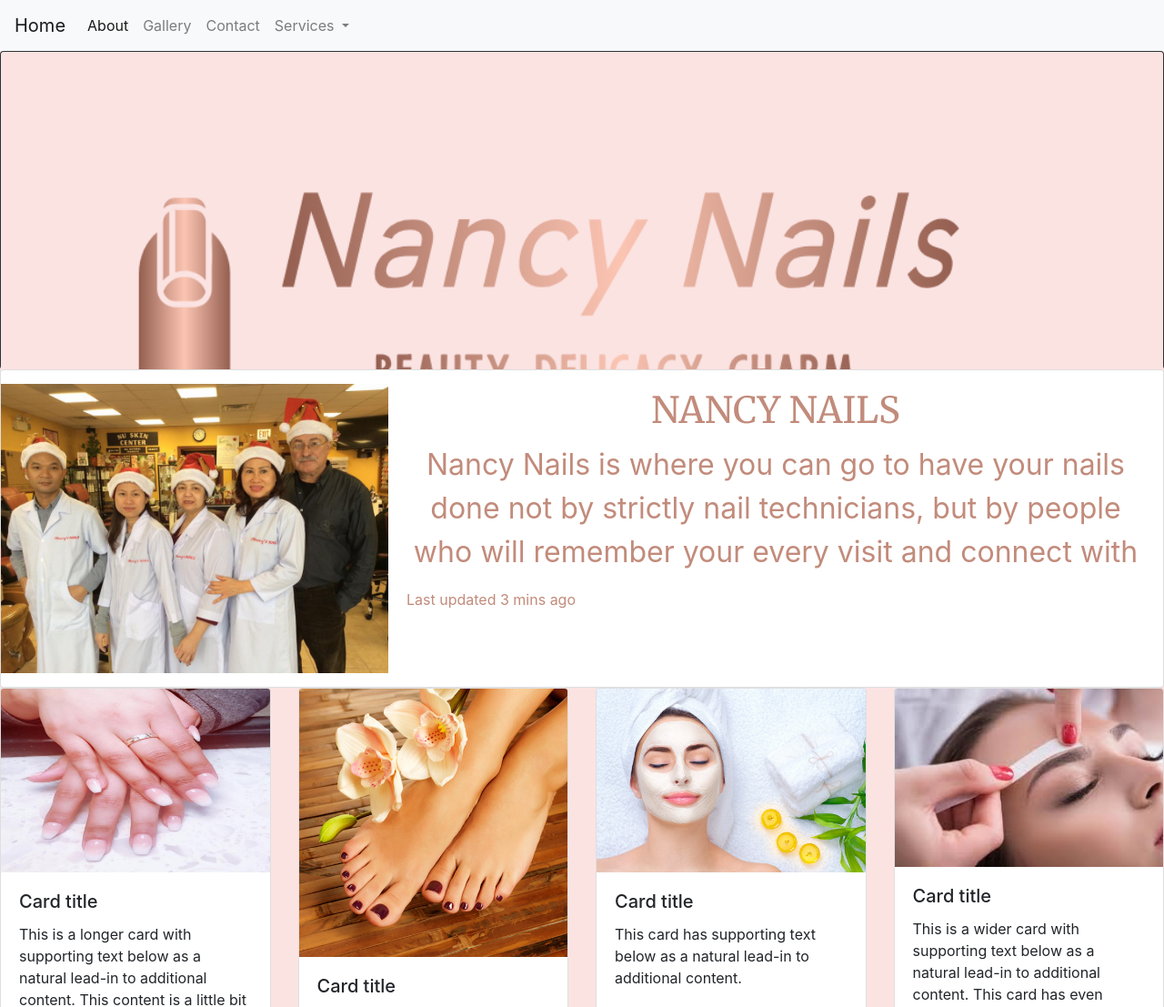
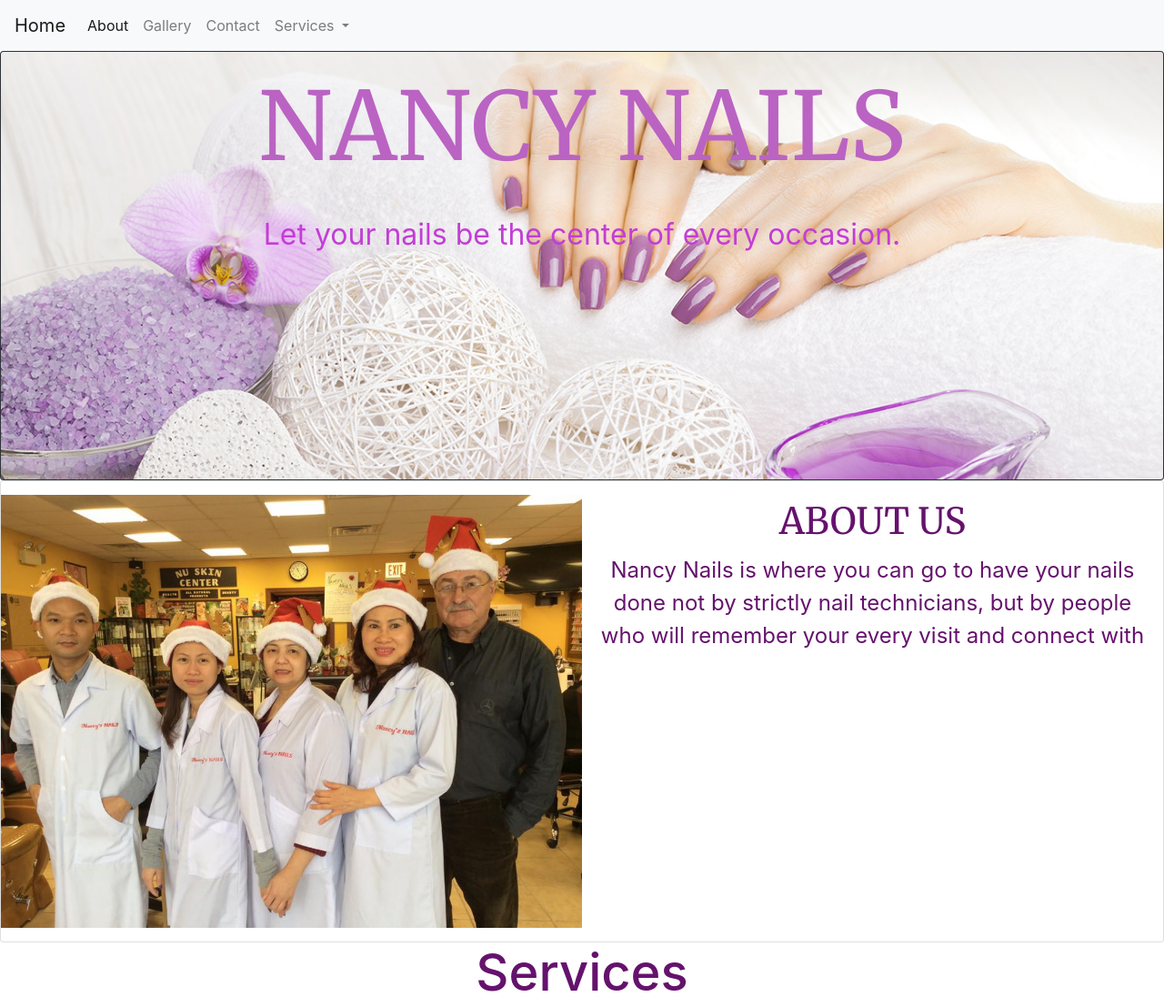
Before and after one commit to NoemiR/Nail-Salon, a plain HTML site: page index.html in a window 1280 px wide. Shown: the top 1107 px of the page at 91% size. Drawn offline with nearby package versions, Linux system fonts and the light colour scheme; a web font is replaced by a local one.

Commit message:
updated size and font color for about us

```diff
--- a/index.html
+++ b/index.html
@@ -47,37 +47,37 @@ font-family: 'Scheherazade', serif; -->
 		</nav>
 	</header>
 
-	<div class="card bg-dark text-black" style="text-align: end; max-height: 350px;">
-  		<img src="img/logo.png" class="card-img" alt="...">
+	<div class="card bg-dark" style="text-align: center; max-height: 650px;">
+  		<img src="img/nancysnails.jpg" class="card-img" alt="...">
   		<div class="card-img-overlay">
-    		<!-- <h1 class="card-title" style="text-transform: uppercase; font-family: Merriweather;">Nancy Nails</h1>
-    		<p class="card-text" style="font-size: xx-large;">Nancy Nails is where you can go to have your nails done not by strictly nail technicians, but by people who will remember your every visit and connect with</p> -->
-    		<!-- <p class="card-text">Last updated 3 mins ago</p -->
+    		<h1 class="card-title" style="text-transform: uppercase; font-family: Merriweather; font-size: 6.5rem; color: #ba63c3; text-align: inherit;">Nancy Nails</h1>
+    		<p class="card-text" style="font-size: xx-large; color: #c23ed5; padding-top: 20px;">Let your nails be the center of every occasion.</p>
   		</div>
 	</div>
 
 	<!-- 	About section -->
-	<div class="card" style="text-align: bottom; color: #c28b7b; background-color: #ffffff;">
-		 <div class="row no-gutters">
-    		<div class="col-md-4">
+	<div class="card" style="text-align: bottom; color: #65126d; background-color: #ffffff;">
+		<div class="row no-gutters">
+    		<div class="col-md-6">
   				<img src="img/team.jpg" class="card-img" alt="..." style="padding-top: 15px; padding-bottom: 15px;">
   			</div>
-  		<div class="col-md-8">
-  			<div class="card-body">
-    			<h1 class="card-title" style="text-transform: uppercase; font-family: Merriweather; text-align: center;">Nancy Nails</h1>
-    			<p class="card-text" style="font-size: xx-large; text-align: center;">Nancy Nails is where you can go to have your nails done not by strictly nail technicians, but by people who will remember your every visit and connect with</p>
-    			<p class="card-text">Last updated 3 mins ago</p>
+  			<div class="col-md-6">
+  				<div class="card-body">
+    				<h1 class="card-title" style="text-transform: uppercase; font-family: Merriweather; text-align: center;">About Us</h1>
+    				<p class="card-text" style="font-size: x-large; text-align: center;">Nancy Nails is where you can go to have your nails done not by strictly nail technicians, but by people who will remember your every visit and connect with</p>
+    			</div>
     		</div>
-    	</div>
   		</div>
 	</div>
 
 
 
 	<!-- Services Section -->
+	<h1 style="text-align: center; color: #65126d; font-size: 3.5rem;">Services</h1>
+
 	<div class="card-deck">
 		<div class="card">
-			<img src="img/whitenails.jpg" class="card-img-top" alt="...">
+			<img src="img/manicure.jpg" class="card-img-top" alt="...">
 			<div class="card-body">
 			 	<h5 class="card-title">Card title</h5>
 			    <p class="card-text">This is a longer card with supporting text below as a natural lead-in to additional content. This content is a little bit longer.</p>
@@ -86,7 +86,7 @@ font-family: 'Scheherazade', serif; -->
 	  	</div>
 
 		<div class="card">
-		    <img src="img/redpedicure.jpg" class="card-img-top" alt="...">
+		    <img src="img/pedicures.jpg" class="card-img-top" alt="...">
 		    <div class="card-body">
 		      <h5 class="card-title">Card title</h5>
 		      <p class="card-text">This card has supporting text below as a natural lead-in to additional content.</p>
--- a/style.css
+++ b/style.css
@@ -1,5 +1,5 @@
 body {
-	background-color: #fbe3e2;
+	background-color: #ffffff;
 }
 
 .card-columns {
```
Also changed, not shown: 2 other files.
